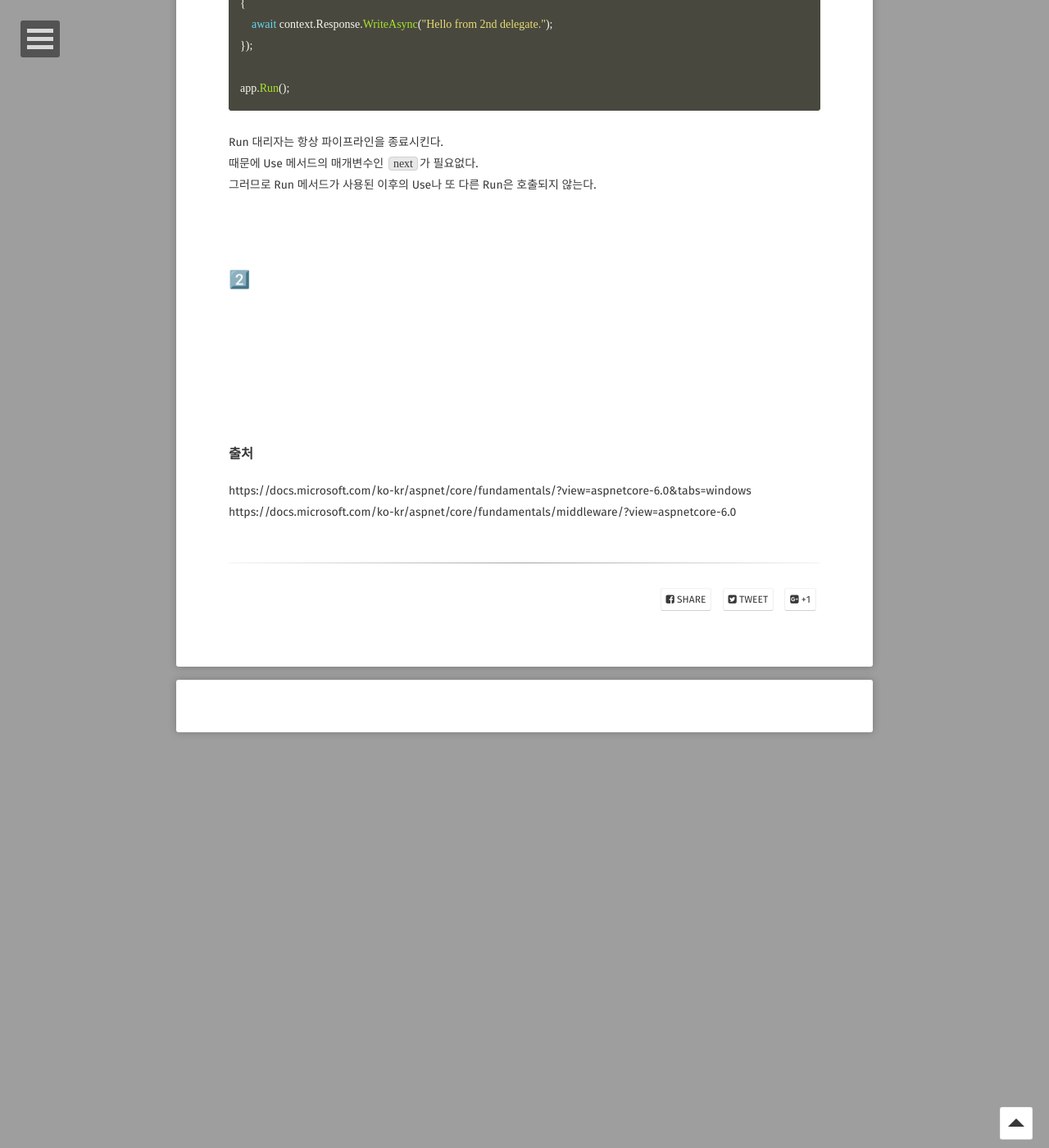
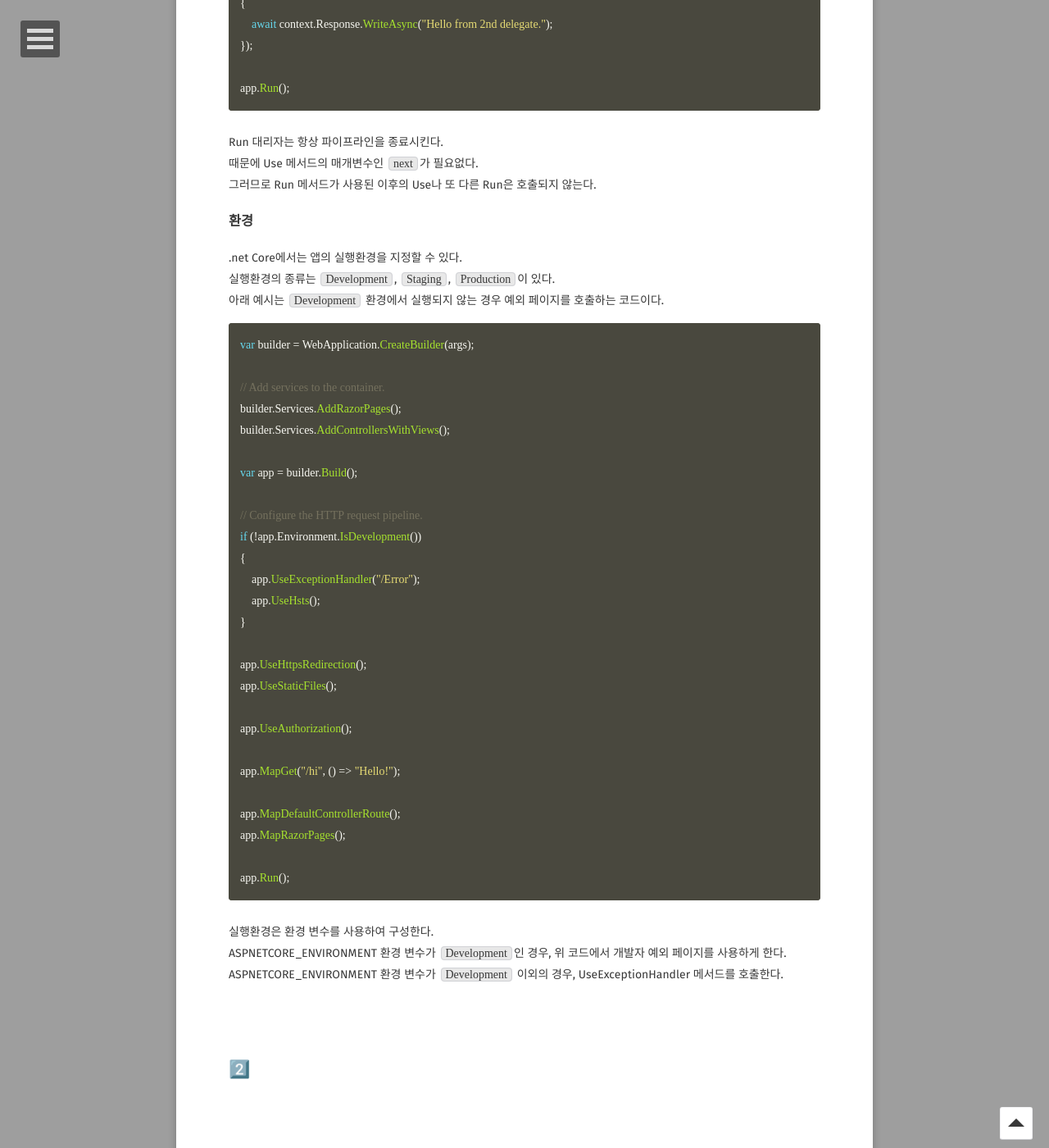
Before and after one commit to KYJKY/KYJKY.github.io, a Jekyll site: the page built from _posts/2022-08-15-[dotnet-2].markdown, in a window 1280 px wide and 1400 px high, scrolled down 3820 px. Shown: the whole window at 82% size. Built offline with Jekyll 4.4.1, drawn with Linux system fonts in a browser that asks for light colours; some web fonts are replaced; comment, search, counter and statistics services are not loaded.

Commit message:
실행환경

````diff
--- a/_posts/2022-08-15-[dotnet-2].markdown
+++ b/_posts/2022-08-15-[dotnet-2].markdown
@@ -124,6 +124,41 @@ Run 대리자는 항상 파이프라인을 종료시킨다.
 때문에 Use 메서드의 매개변수인 ``next``가 필요없다.
 그러므로 Run 메서드가 사용된 이후의 Use나 또 다른 Run은 호출되지 않는다.
 
+### 환경
+.net Core에서는 앱의 실행환경을 지정할 수 있다.
+실행환경의 종류는 ``Development``, ``Staging``, ``Production``이 있다.
+아래 예시는 ``Development`` 환경에서 실행되지 않는 경우 예외 페이지를 호출하는 코드이다.
+```csharp
+var builder = WebApplication.CreateBuilder(args);
+
+// Add services to the container.
+builder.Services.AddRazorPages();
+builder.Services.AddControllersWithViews();
+
+var app = builder.Build();
+
+// Configure the HTTP request pipeline.
+if (!app.Environment.IsDevelopment())
+{
+    app.UseExceptionHandler("/Error");
+    app.UseHsts();
+}
+
+app.UseHttpsRedirection();
+app.UseStaticFiles();
+
+app.UseAuthorization();
+
+app.MapGet("/hi", () => "Hello!");
+
+app.MapDefaultControllerRoute();
+app.MapRazorPages();
+
+app.Run();
+```
+실행환경은 환경 변수를 사용하여 구성한다.
+ASPNETCORE_ENVIRONMENT 환경 변수가 ``Development``인 경우, 위 코드에서 개발자 예외 페이지를 사용하게 한다.
+ASPNETCORE_ENVIRONMENT 환경 변수가 ``Development`` 이외의 경우, UseExceptionHandler 메서드를 호출한다.
 
 
 <br>
````
